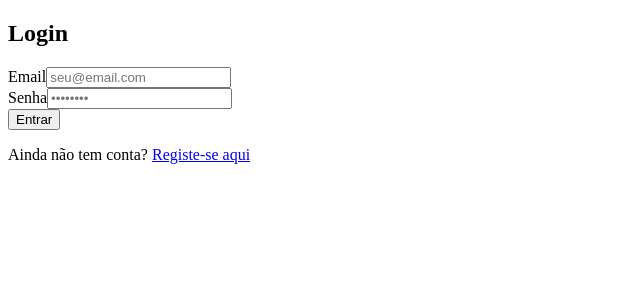
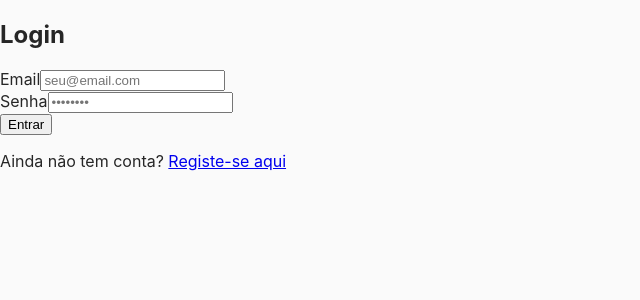
Before and after one commit to Cry199/Personal-Finance-Manager-Full-Stack, a React (Vite) app in the folder pfm-full-stack-frontend/: page /login in a window 1280 px wide. Shown: the top 300 px of the page, without its empty margins (0-640 px from the left). Built offline with nearby package versions, Linux system fonts and the light colour scheme; no server answers.

Commit message:
feat: adicionar estilos para o componente DashboardPage

```diff
--- a/pfm-full-stack-frontend/src/index.css
+++ b/pfm-full-stack-frontend/src/index.css
@@ -1,20 +1,41 @@
-@tailwind base;
-@tailwind components;
-@tailwind utilities;
+/* Define as variáveis de cor para o tema claro (padrão) */
+:root {
+  --background-color: #fafafa;
+  --surface-color: #ffffff;
+  --primary-text-color: #262626;
+  --secondary-text-color: #8e8e8e;
+  --primary-color: #3897f0;
+  --button-text-color: #ffffff;
+  --border-color: #dbdbdb;
+  --error-color: #ed4956;
+  --success-color: #28a745;
+}
 
-@layer utilities {
-  .animate-fade-in-down {
-    animation: fade-in-down 0.3s ease-out;
-  }
+/* Define as variáveis que serão usadas quando o modo escuro estiver ativo */
+body.dark-mode {
+  --background-color: #121212;
+  --surface-color: #1e1e1e;
+  --primary-text-color: #e0e0e0;
+  --secondary-text-color: #a0a0a0;
+  --primary-color: #4dabf5;
+  --button-text-color: #1e1e1e;
+  --border-color: #363636;
+}
 
-  @keyframes fade-in-down {
-    from {
-      opacity: 0;
-      transform: translateY(-20px);
-    }
-    to {
-      opacity: 1;
-      transform: translateY(0);
-    }
-  }
+/* Estilos globais que USAM as variáveis */
+body {
+  margin: 0;
+  font-family: -apple-system, BlinkMacSystemFont, 'Segoe UI', 'Roboto', 'Oxygen',
+    'Ubuntu', 'Cantarell', 'Fira Sans', 'Droid Sans', 'Helvetica Neue',
+    sans-serif;
+  -webkit-font-smoothing: antialiased;
+  -moz-osx-font-smoothing: grayscale;
+
+  background-color: var(--background-color);
+  color: var(--primary-text-color);
+  transition: background-color 0.3s ease, color 0.3s ease;
 }
+
+#root {
+  width: 100%;
+}
```
Also changed, not shown: pfm-full-stack-frontend/src/features/dashboard/pages/DashboardPage.module.css (added, +12 -0 lines).
